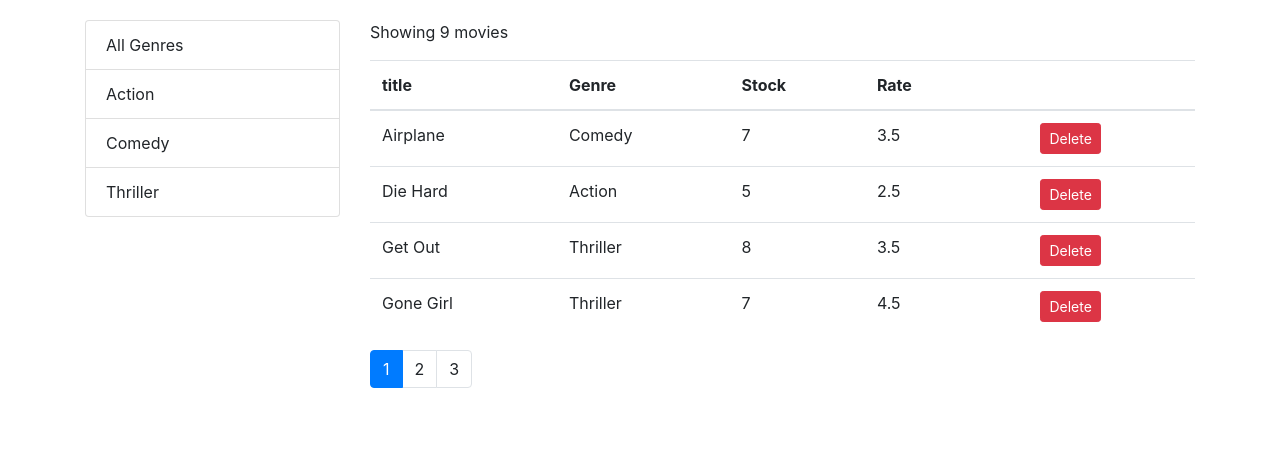
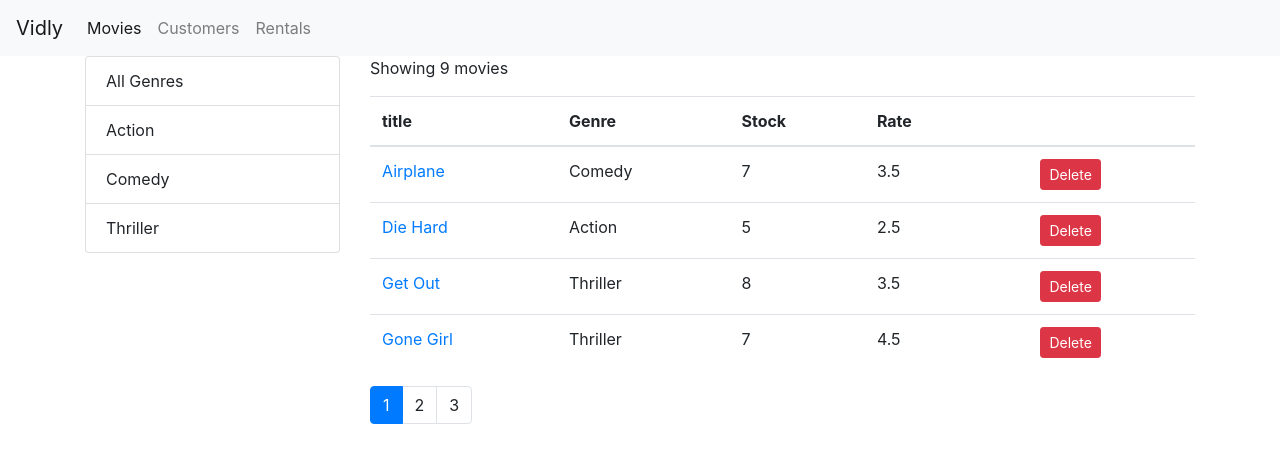
Before and after one commit to smotlani1/vidly, a React (Create React App) app: page /movies in a window 1280 px wide. Shown: the top 462 px of the page. Built offline with nearby package versions, Linux system fonts and the light colour scheme; the HTML template or start-up script is replaced by a standard one.

Commit message:
Added Routing

```diff
--- a/src/App.js
+++ b/src/App.js
@@ -5,12 +5,17 @@
 import Customers from "./components/customers";
 import Rentals from "./components/rentals";
 import NotFound from "./components/notFound";
+import NavBar from "./components/navBar";
+import MovieForm from './components/movieForm';
 
 class App extends Component {
   render() {
     return (
+      <React.Fragment>
+        <NavBar />
         <main className="container">
           <Switch>
+            <Route path="/movies/:id" component={MovieForm}/>
             <Route path="/movies" component={Movies}></Route>
             <Route path="/customers" component={Customers}></Route>
             <Route path="/rentals" component={Rentals}></Route>
@@ -19,6 +24,7 @@
             <Redirect to="/not-found" />
           </Switch>
         </main>
+      </React.Fragment>
     );
   }
 }
--- a/src/components/movieForm.jsx
+++ b/src/components/movieForm.jsx
@@ -1,7 +1,7 @@
 import React, { Component } from "react";
 
-const MovieForm = () => {
-  return <h1>Movie Form</h1>;
+const MovieForm = ({ match }) => {
+  return <h1>Movie Form {match.params.id}</h1>;
 };
 
 export default MovieForm;
--- a/src/components/moviesTable.jsx
+++ b/src/components/moviesTable.jsx
@@ -1,10 +1,17 @@
 import React, { Component } from "react";
+import { Link } from "react-router-dom";
 import Like from "./common/like";
 import Table from "./common/table";
 
 class MoviesTable extends Component {
   columns = [
-    { path: "title", label: "title" },
+    {
+      path: "title",
+      label: "title",
+      content: (movie) => (
+        <Link to={`/movies/${movie._id}`}>{movie.title}</Link>
+      ),
+    },
     { path: "genre.name", label: "Genre" },
     { path: "numberInStock", label: "Stock" },
     { path: "dailyRentalRate", label: "Rate" },
--- /dev/null
+++ b/src/components/navBar.jsx
@@ -0,0 +1,38 @@
+import React, { Component } from "react";
+import { Link, NavLink } from "react-router-dom";
+
+const NavBar = () => {
+  return (
+    <nav className="navbar navbar-expand-lg navbar-light bg-light">
+      <Link className="navbar-brand" to="/">
+        Vidly
+      </Link>
+      <button
+        className="navbar-toggler"
+        type="button"
+        data-toggle="collapse"
+        data-target="#navbarNavAltMarkup"
+        aria-controls="navbarNavAltMarkup"
+        aria-expanded="false"
+        aria-label="Toggle navigation"
+      >
+        <span className="navbar-toggler-icon"></span>
+      </button>
+      <div className="collapse navbar-collapse" id="navbarNavAltMarkup">
+        <div className="navbar-nav">
+          <NavLink className="nav-item nav-link" to="/movies">
+            Movies <span class="sr-only">(current)</span>
+          </NavLink>
+          <NavLink className="nav-item nav-link" to="/customers">
+            Customers
+          </NavLink>
+          <NavLink className="nav-item nav-link" to="/Rentals">
+            Rentals
+          </NavLink>
+        </div>
+      </div>
+    </nav>
+  );
+};
+
+export default NavBar;
--- a/src/index.css
+++ b/src/index.css
@@ -1,6 +1,6 @@
 body {
   margin: 0;
-  padding: 20px 0 0 0;
+  padding: 0 0 0 0;
   font-family: -apple-system, BlinkMacSystemFont, "Segoe UI", "Roboto", "Oxygen",
     "Ubuntu", "Cantarell", "Fira Sans", "Droid Sans", "Helvetica Neue",
     sans-serif;
```
Lines whose indentation alone changed are shown as unchanged.
